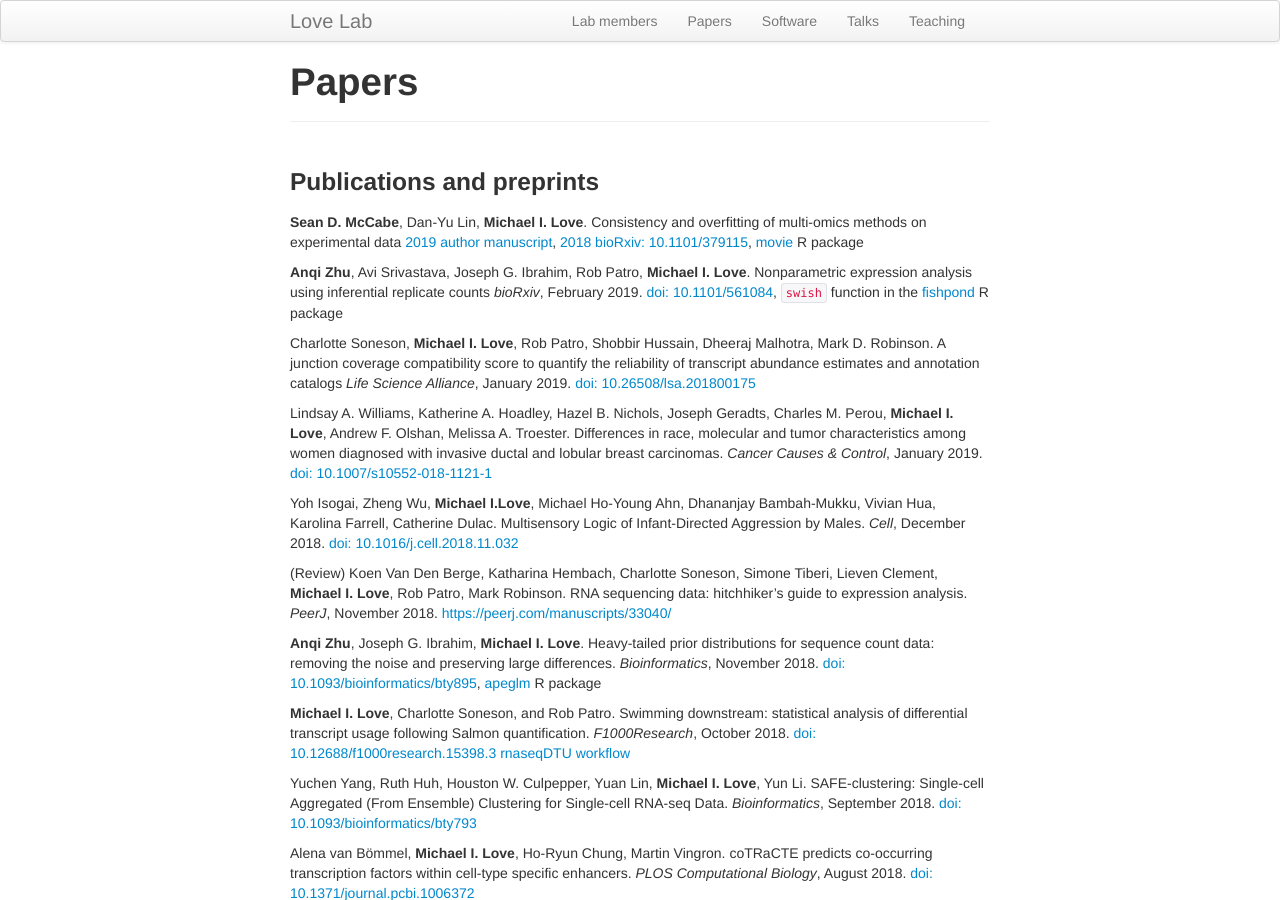
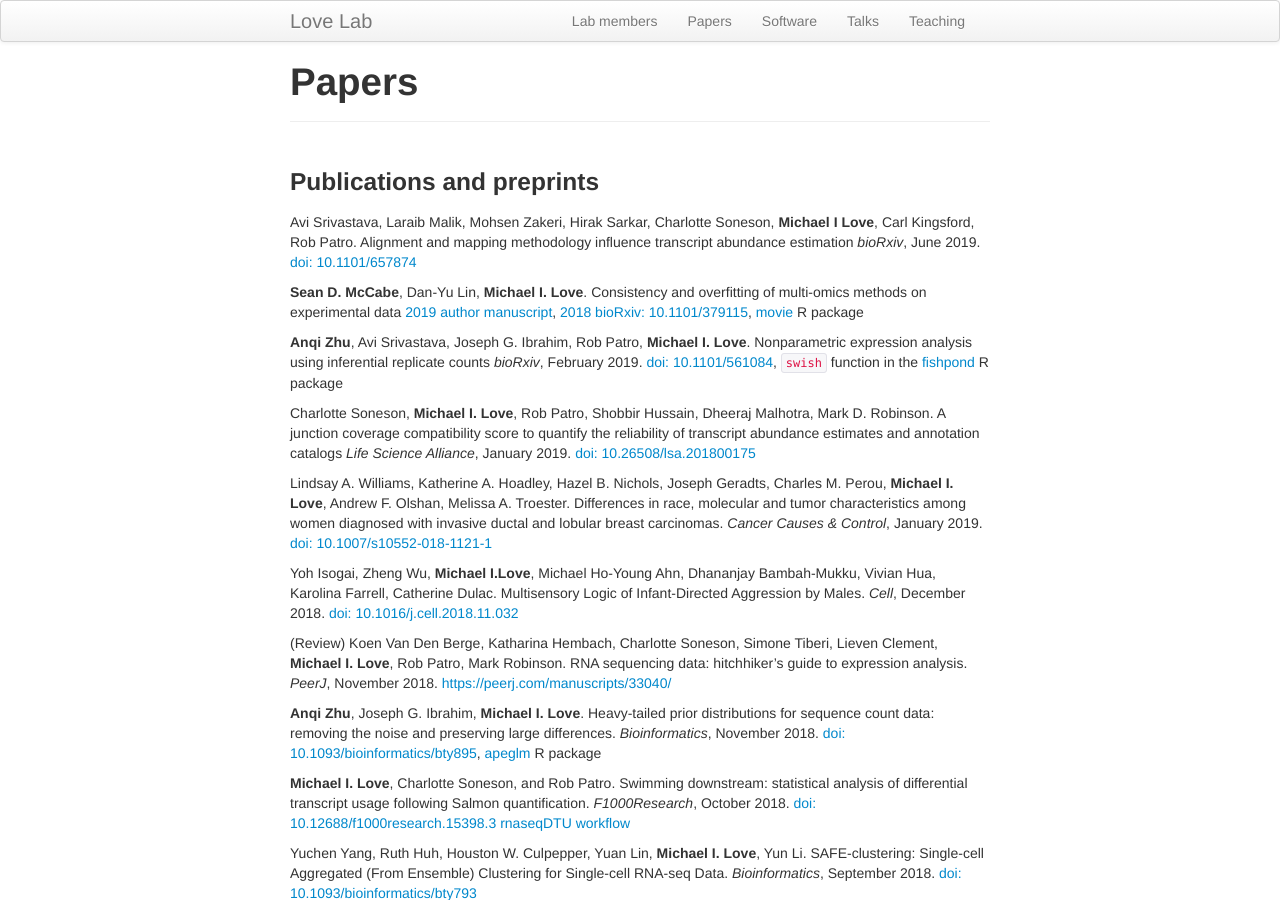
Before and after one commit to mikelove/mikelove.github.io, a Jekyll site: the page built from pages/papers.md, in a window 1280 px wide and 900 px high. Built offline with Jekyll 4.4.1, drawn with Linux system fonts in a browser that asks for light colours.

Commit message:
new paper and talks

```diff
--- a/pages/papers.md
+++ b/pages/papers.md
@@ -4,6 +4,12 @@ title: "Papers"
 ---
 
 ### Publications and preprints
+
+Avi Srivastava, Laraib Malik, Mohsen Zakeri, Hirak Sarkar,
+Charlotte Soneson, **Michael I Love**, Carl Kingsford, Rob Patro.
+Alignment and mapping methodology influence transcript abundance estimation
+*bioRxiv*, June 2019.
+[doi: 10.1101/657874](https://doi.org/10.1101/657874)
 
 **Sean D. McCabe**, Dan-Yu Lin, **Michael I. Love**.
 Consistency and overfitting of multi-omics methods on experimental data
```
Also changed, not shown: index.md (+0 -2 lines), pages/talks.md (+3 -1 lines).
